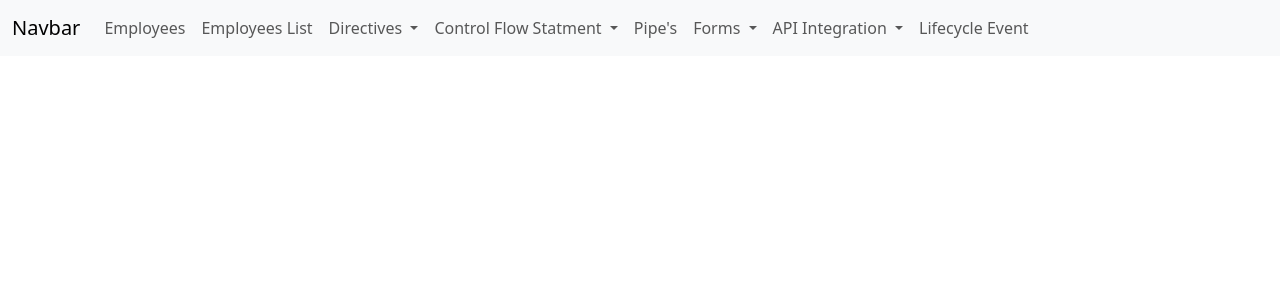
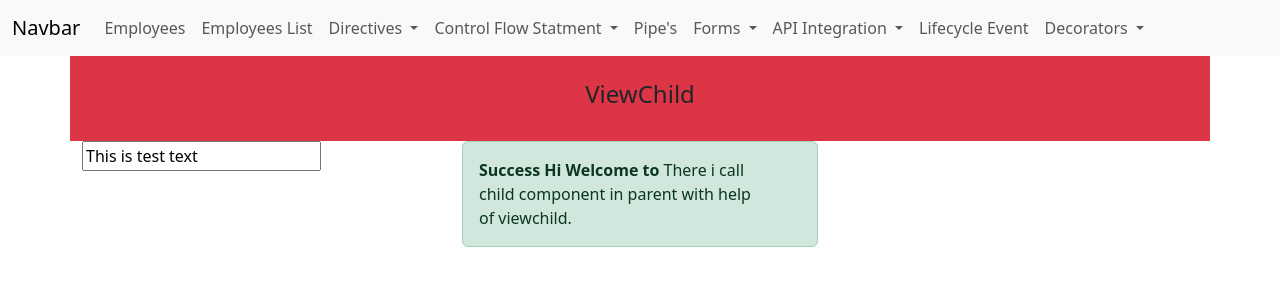
Before and after one commit to 786puneet/angular_tutorials, an Angular app in the folder Demo_Application/: page /view-child in a window 1280 px wide. Before the commit this address led to /. Shown: the top 300 px of the page. Built offline with nearby package versions, Linux system fonts and the light colour scheme.

Commit message:
add view child

```diff
--- a/Demo_Application/src/app/Components/Resuable Components/alert/alert.component.ts
+++ b/Demo_Application/src/app/Components/Resuable Components/alert/alert.component.ts
@@ -10,6 +10,7 @@ import { Component, Input , OnChanges, SimpleChanges } from '@angular/core';
 export class AlertComponent implements OnChanges {
 @Input() pageName:string = "";
 @Input() alertType:string = "";
+alertMode:string="this is demo txt";
 
 ngOnChanges(changes: SimpleChanges): void {
   console.log('this is ngOnChanges..');
--- /dev/null
+++ b/Demo_Application/src/app/Components/view-child/view-child.component.html
@@ -0,0 +1,15 @@
+<div class="row bg-danger">
+    <div class="col-12 py-3 text-center my-2">
+      <h4>ViewChild</h4>
+    </div>
+</div>
+
+<div class="row">
+    <div class="col-4">
+        <input value="This is test text" type="text" #inputTxt>
+    </div>
+    <div class="col-4">
+        <app-alert [alertType]="'Success'" [pageName]="'There i call child component in parent with help of viewchild'" ></app-alert>
+    </div>
+    <div class="col-4"></div>
+</div>
--- /dev/null
+++ b/Demo_Application/src/app/Components/view-child/view-child.component.ts
@@ -0,0 +1,22 @@
+import { AfterViewInit, Component, ElementRef, ViewChild } from '@angular/core';
+import { AlertComponent } from '../Resuable Components/alert/alert.component';
+
+@Component({
+  selector: 'app-view-child',
+  imports: [AlertComponent],
+  templateUrl: './view-child.component.html',
+  styleUrl: './view-child.component.css'
+})
+export class ViewChildComponent implements AfterViewInit {
+
+  @ViewChild('inputTxt') inputTxt?:ElementRef;
+  @ViewChild(AlertComponent) alertComp?:AlertComponent;
+
+ ngAfterViewInit(): void {
+   const inputValue = this.inputTxt?.nativeElement.value;
+   const alertMode = this.alertComp?.alertMode;
+
+ }
+
+
+}
--- a/Demo_Application/src/app/app.component.html
+++ b/Demo_Application/src/app/app.component.html
@@ -63,6 +63,15 @@
             <li class="nav-item">
               <a class="nav-link" [routerLink]="'/lifecycle-event'">Lifecycle Event</a>
             </li>
+
+            <li class="nav-item dropdown">
+              <a class="nav-link dropdown-toggle" role="button" data-bs-toggle="dropdown" aria-expanded="false">
+                Decorators
+              </a>
+              <ul class="dropdown-menu">
+                <li><a class="dropdown-item" [routerLink]="'/view-child'">View Child</a></li>
+              </ul>
+            </li>
       </ul>
     </div>
   </div>
--- a/Demo_Application/src/app/app.component.ts
+++ b/Demo_Application/src/app/app.component.ts
@@ -1,4 +1,4 @@
-import { Component } from '@angular/core';
+import { Component, HostListener } from '@angular/core';
 import {  RouterOutlet, RouterLink } from '@angular/router';
 
 @Component({
@@ -9,4 +9,10 @@ import {  RouterOutlet, RouterLink } from '@angular/router';
 })
 export class AppComponent {
   title = 'Demo_Application';
+
+@HostListener('onScroll')
+  onScroll()
+  {
+
+  }
 }
--- a/Demo_Application/src/app/app.routes.ts
+++ b/Demo_Application/src/app/app.routes.ts
@@ -14,6 +14,7 @@ import { PostApiComponent } from './Components/API Integration/post-api/post-api
 import { LifecycleEventComponent } from './Components/lifecycle-event/lifecycle-event.component';
 import { NgTemplateComponent } from './Components/ng-template/ng-template.component';
 import { NgContainerComponent } from './Components/ng-container/ng-container.component';
+import { ViewChildComponent } from './Components/view-child/view-child.component';
 
 export const routes: Routes = [
     {
@@ -75,5 +76,9 @@ export const routes: Routes = [
     {
         path:'ng-conatiner',
         component:NgContainerComponent,
+    },
+    {
+        path:'view-child',
+        component:ViewChildComponent,
     }
 ];
```
Also changed, not shown: Demo_Application/src/app/Components/view-child/view-child.component.css (added), 1 other file (tests, documents, lock files or other folders).
